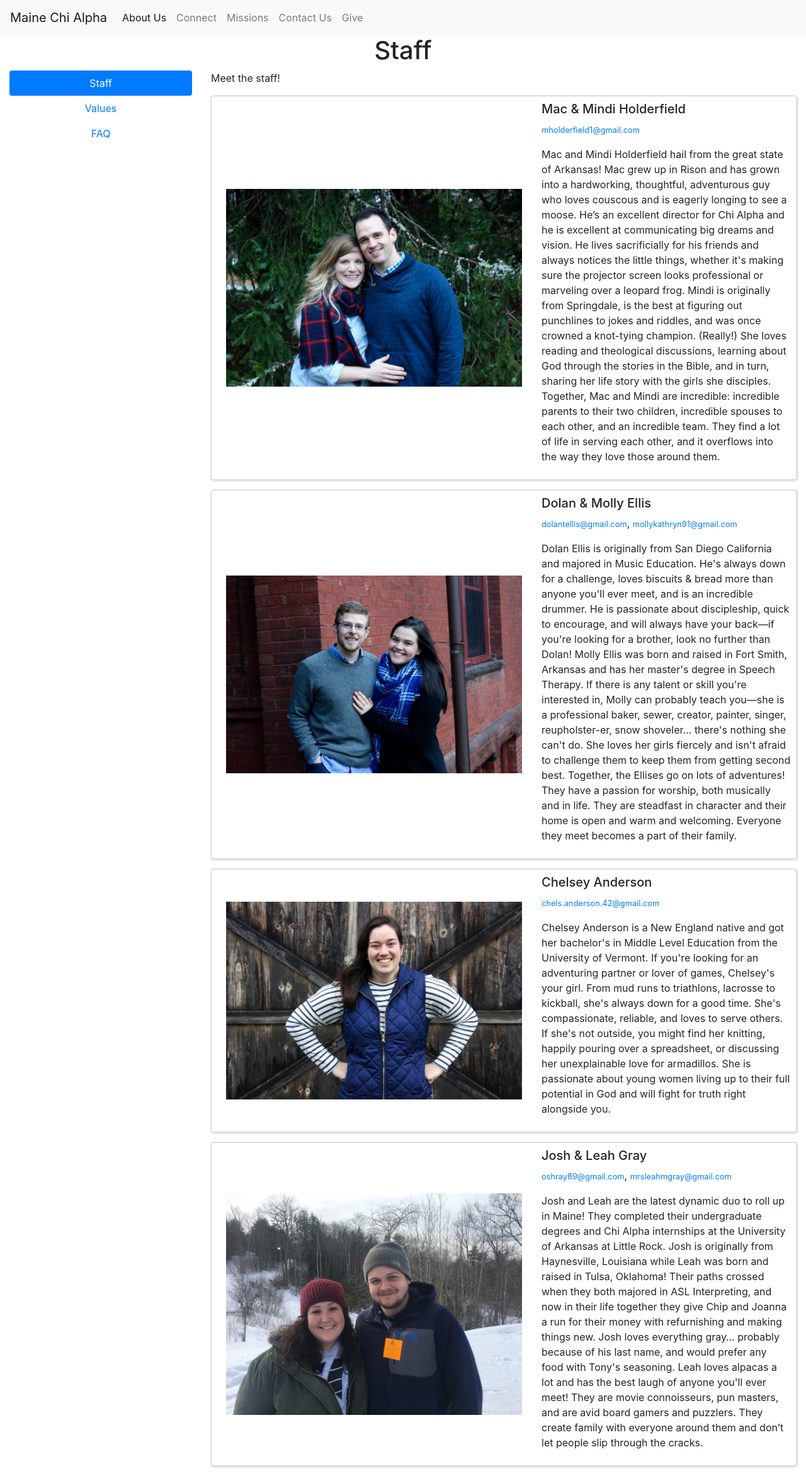
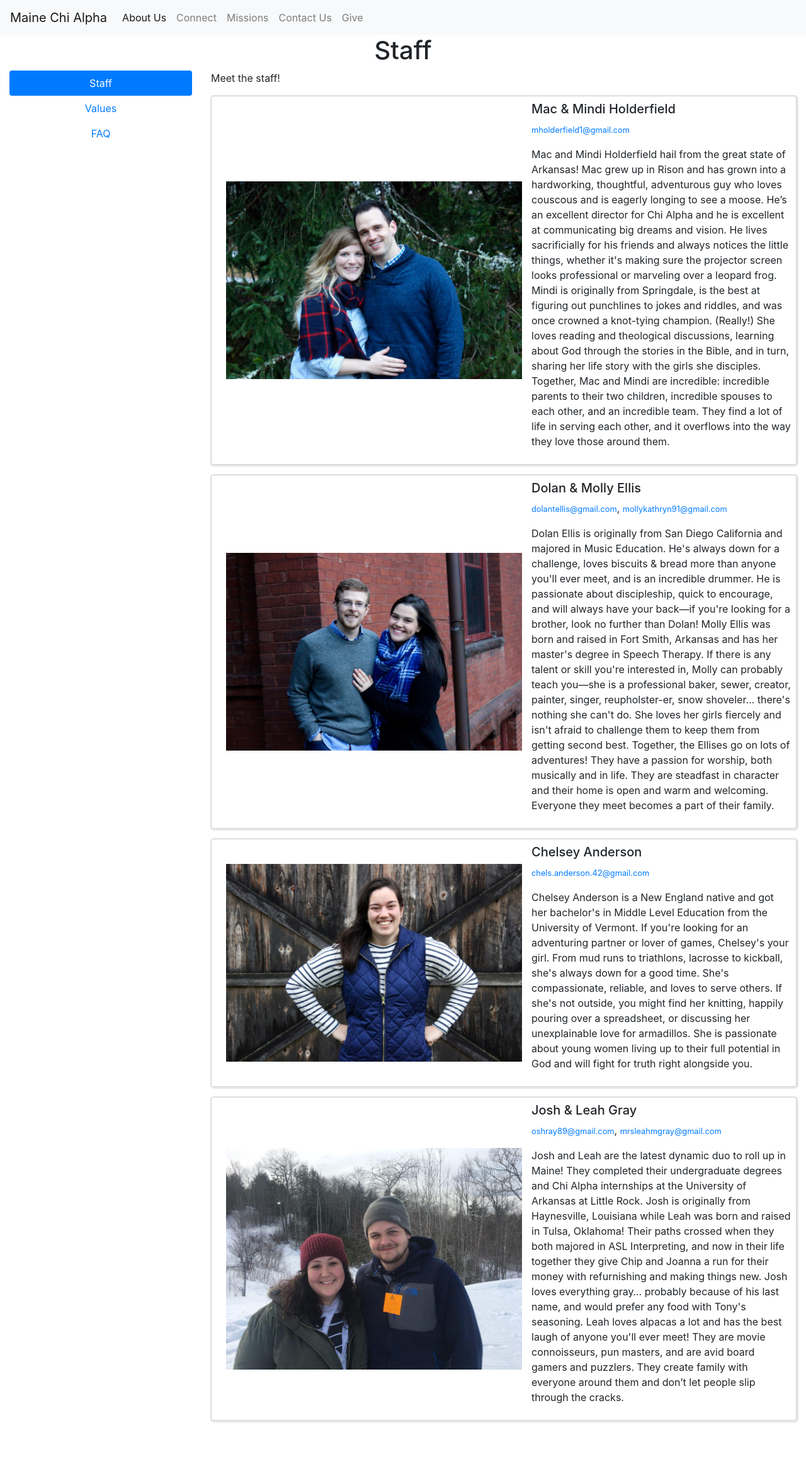
Before and after one commit to mainechialpha/mainechialpha.github.io, a Jekyll site: the page built from staff.md, in a window 1280 px wide. Shown: the whole page at 63% size. Built offline with Jekyll 4.4.1, drawn with Linux system fonts in a browser that asks for light colours; after the commit the page ends 2272 px from its top, so only the background shows below that.

Commit message:
Update style.sass

```diff
--- a/css/style.sass
+++ b/css/style.sass
@@ -13,4 +13,3 @@
 
 .person-img
   max-width: 500px
-  margin-right: 1em
```
